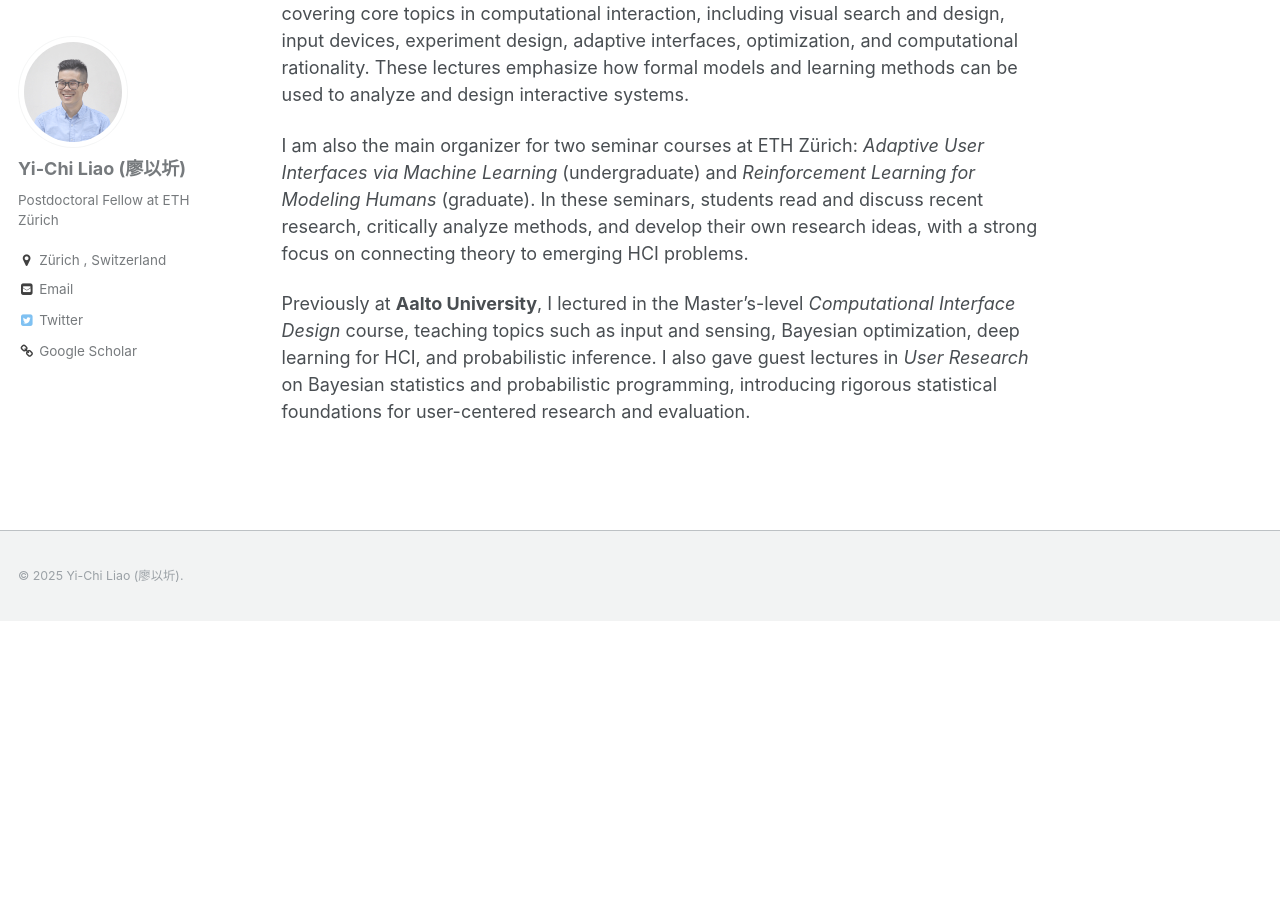
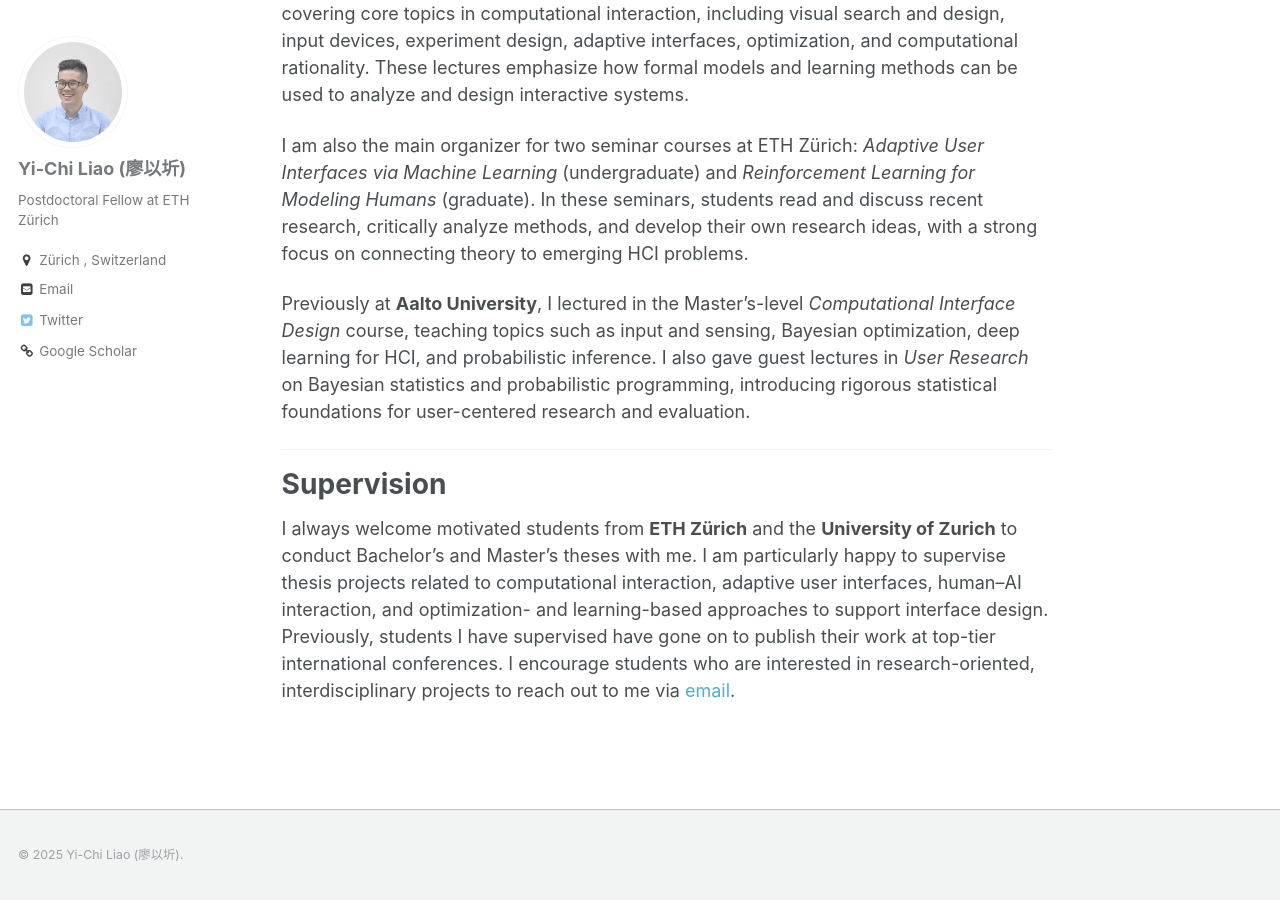
Before and after one commit to yichiliao/yichiliao.github.io, a Jekyll site: the page built from _pages/about.md, in a window 1280 px wide and 900 px high, scrolled down 12193 px. Built offline with Jekyll 4.4.1, drawn with Linux system fonts in a browser that asks for light colours; before the commit the page ends 12814 px from its top, so only the background shows below that.

Commit message:
updating about

```diff
--- a/_pages/about.md
+++ b/_pages/about.md
@@ -221,3 +221,10 @@
 I am also the main organizer for two seminar courses at ETH Zürich: *Adaptive User Interfaces via Machine Learning* (undergraduate) and *Reinforcement Learning for Modeling Humans* (graduate). In these seminars, students read and discuss recent research, critically analyze methods, and develop their own research ideas, with a strong focus on connecting theory to emerging HCI problems.
 
 Previously at **Aalto University**, I lectured in the Master’s-level *Computational Interface Design* course, teaching topics such as input and sensing, Bayesian optimization, deep learning for HCI, and probabilistic inference. I also gave guest lectures in *User Research* on Bayesian statistics and probabilistic programming, introducing rigorous statistical foundations for user-centered research and evaluation.
+
+
+------
+
+# Supervision
+
+I always welcome motivated students from **ETH Zürich** and the **University of Zurich** to conduct Bachelor’s and Master’s theses with me. I am particularly happy to supervise thesis projects related to computational interaction, adaptive user interfaces, human–AI interaction, and optimization- and learning-based approaches to support interface design. Previously, students I have supervised have gone on to publish their work at top-tier international conferences. I encourage students who are interested in research-oriented, interdisciplinary projects to reach out to me via [email](mailto:yichi.liao@inf.ethz.ch).
```
